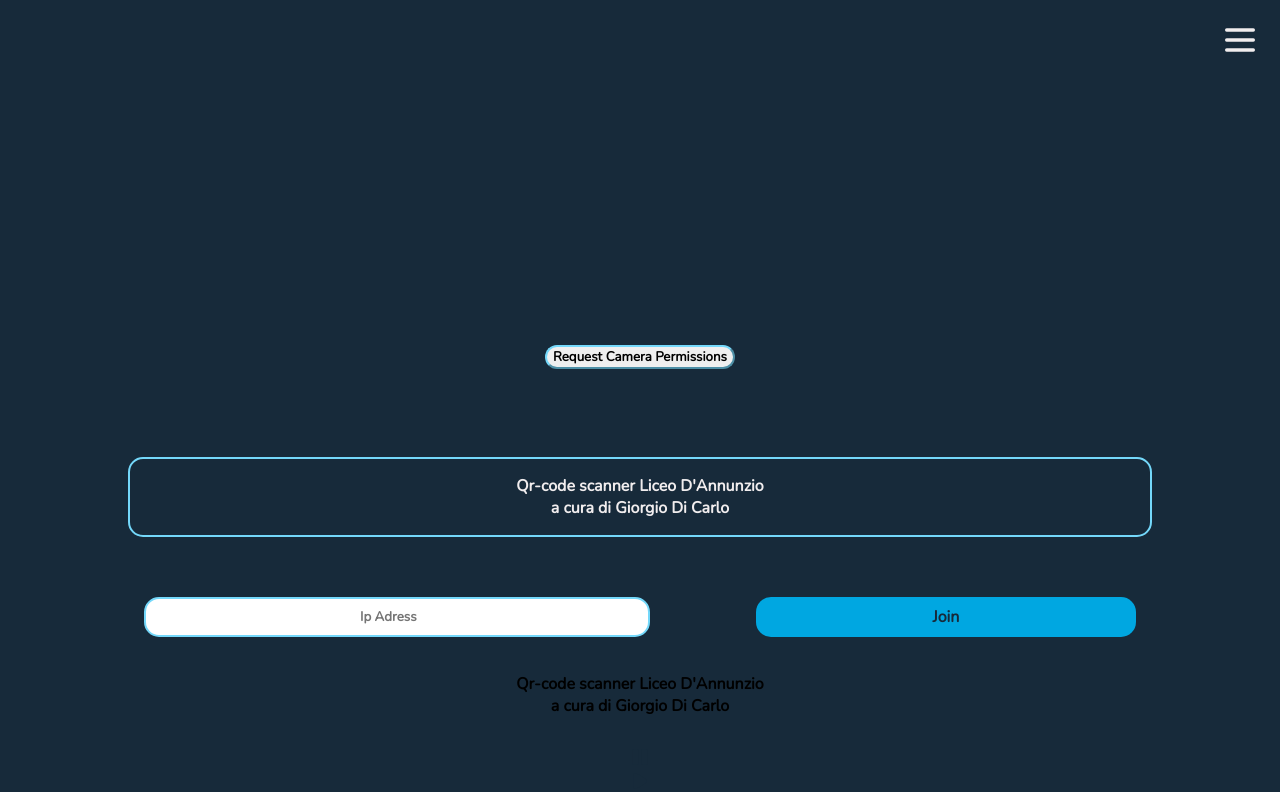
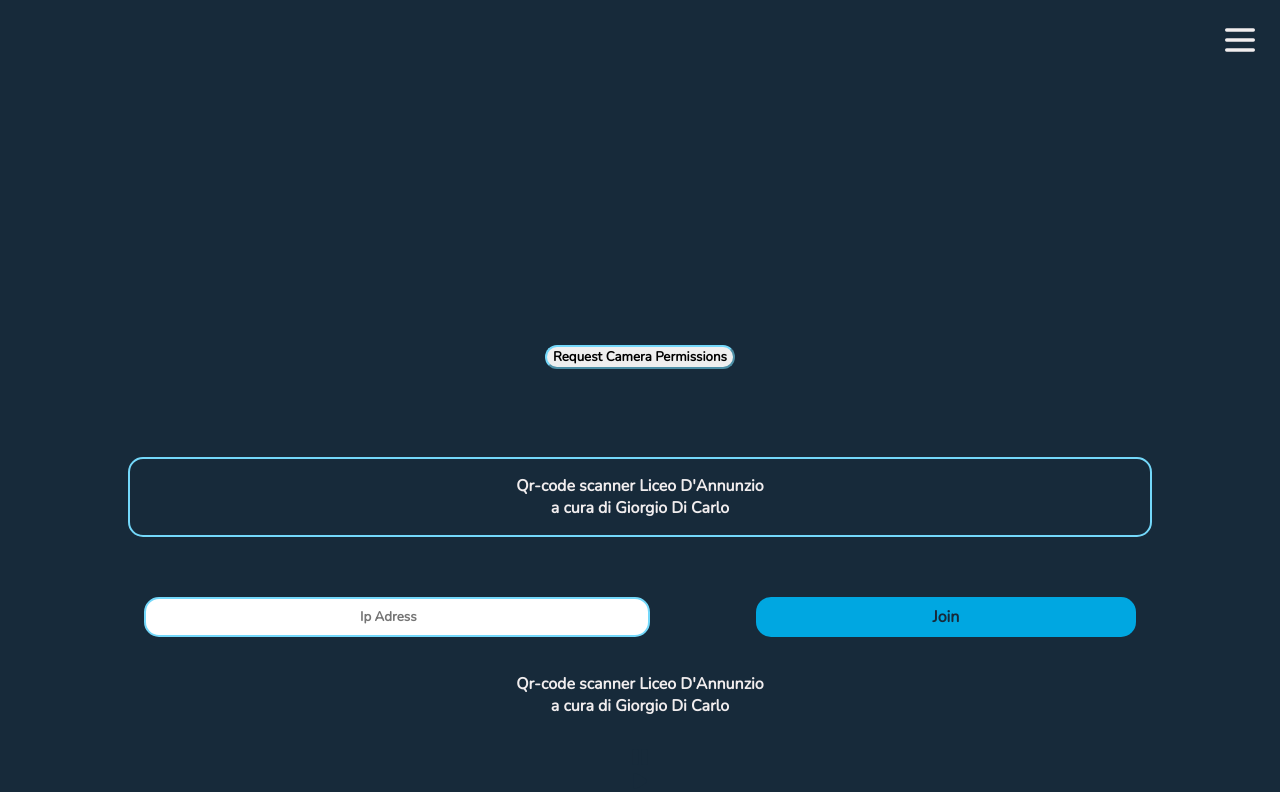
Before and after one commit to sdoqrscanner/sdoqrscanner.github.io, a plain HTML site: page index.html in a window 1280 px wide. Drawn offline with nearby package versions, Linux system fonts and the light colour scheme.

Commit message:
Update style.css

```diff
--- a/style/style.css
+++ b/style/style.css
@@ -410,3 +410,7 @@ datalist {
 .Yspace {
   transform: translateY(5.5vh);
 }
+.footer {
+  size: large;
+  color: #f1edee;
+}
```
